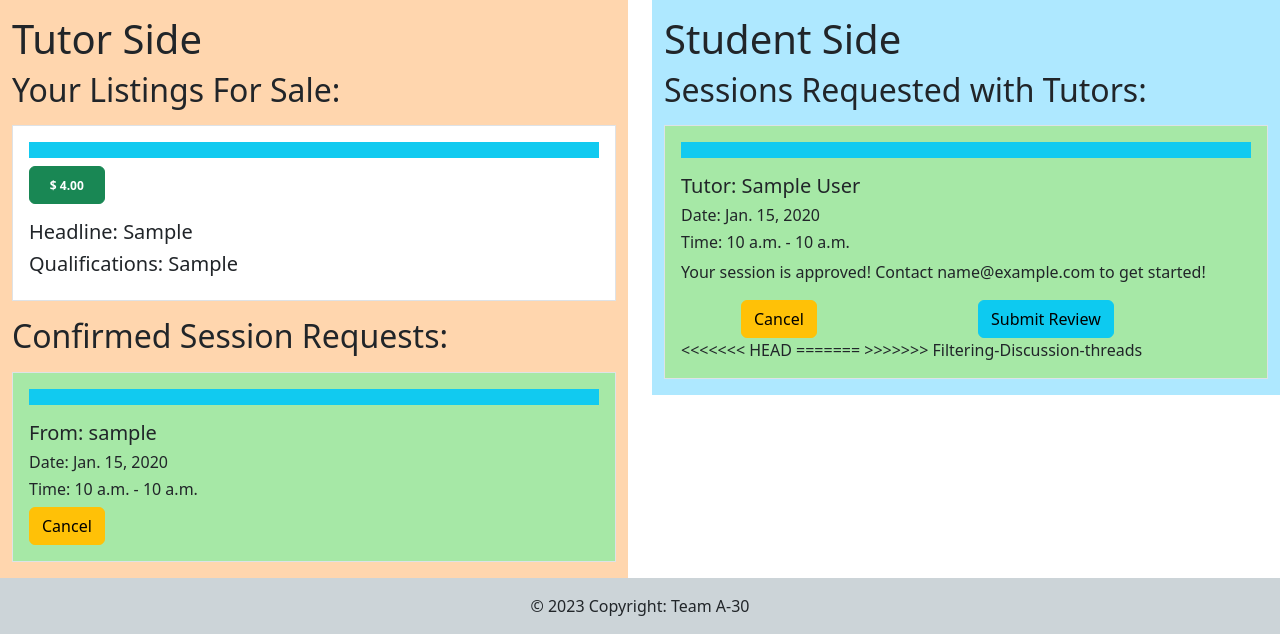
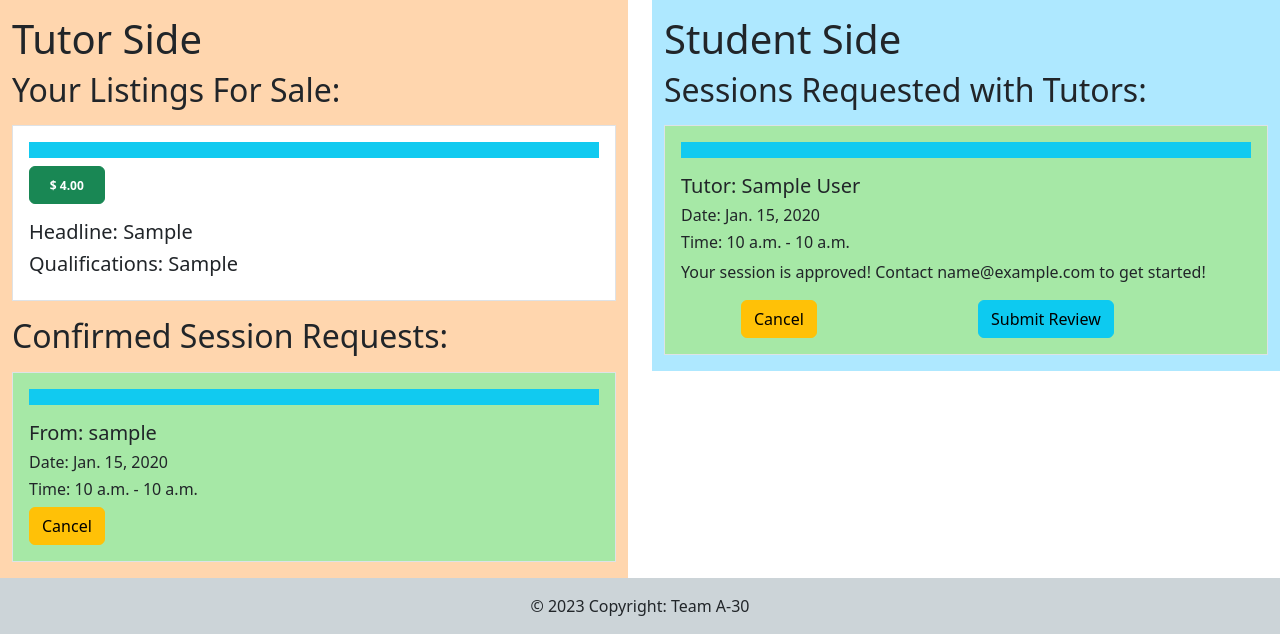
Before and after one commit to maryvwalton/tutor-me-app, a Django app: page /profile/ in a window 1280 px wide. Shown: the part 186-820 px from the top of the page. Run offline with Django 3.2, Linux system fonts and the light colour scheme; a user stored in the database is signed in; data comes from the database, SQL or seed files in the repository; tables that the repository leaves empty hold one stand-in row (values such as "Sample post"); some libraries are stand-ins or nearby versions.

Commit message:
Update profile.html

```diff
--- a/templates/myapp/profile.html
+++ b/templates/myapp/profile.html
@@ -238,11 +238,6 @@
             </a>
           </div>
         </div>
-<<<<<<< HEAD
-
-
-=======
->>>>>>> Filtering-Discussion-threads
       </div>
 
     <!-- declined session -->
```
